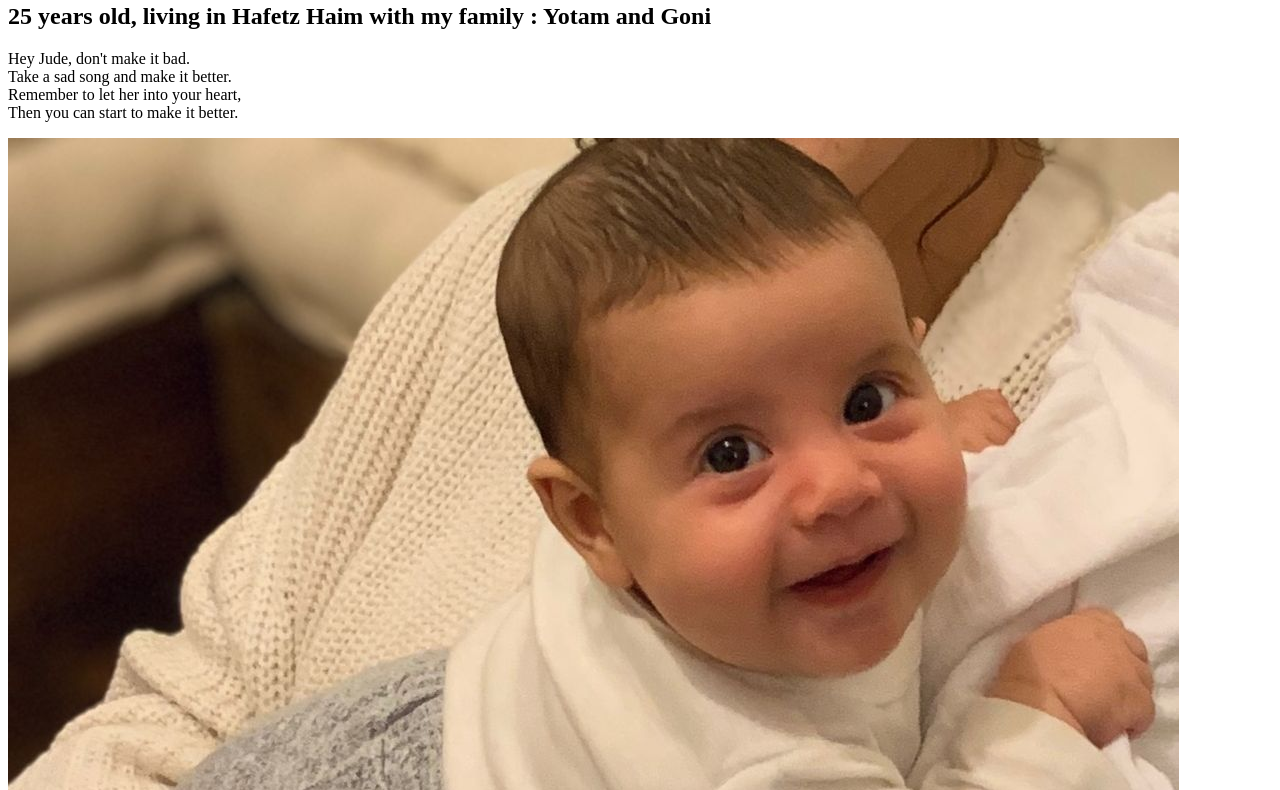
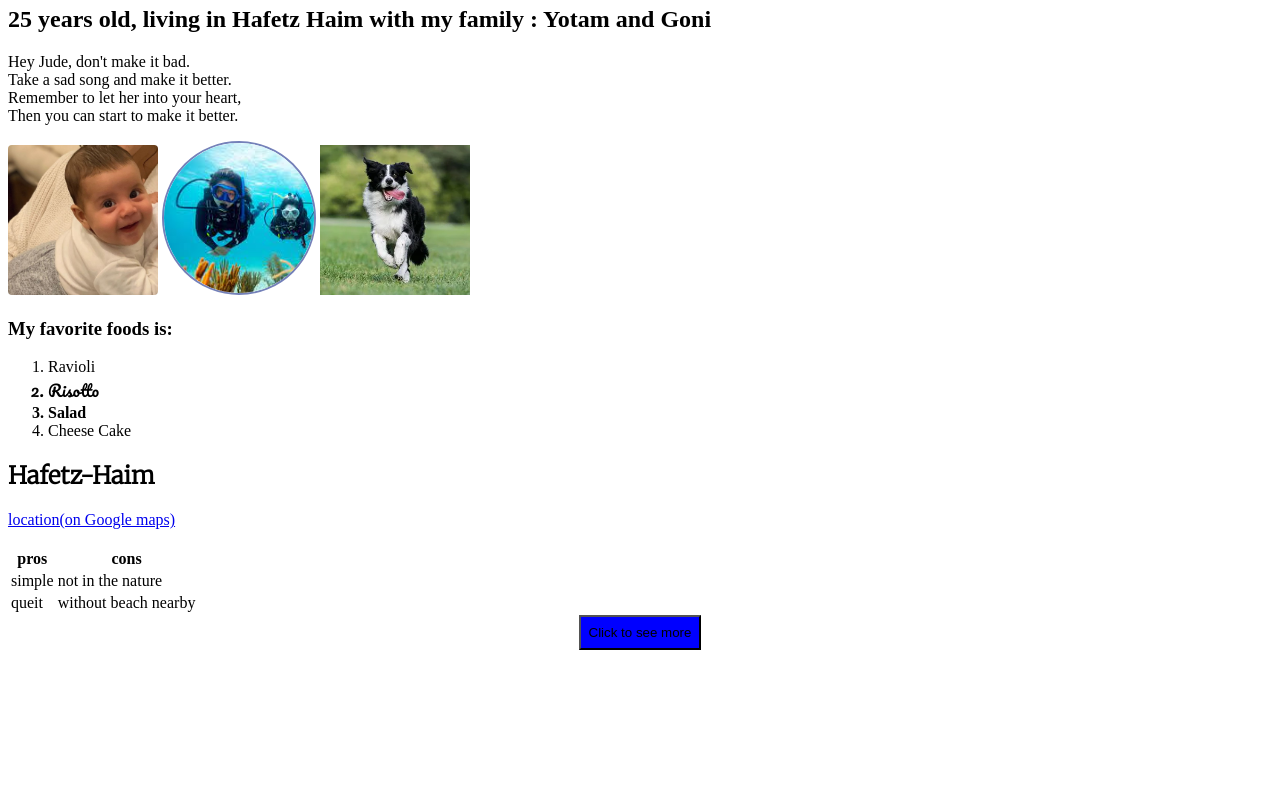
Before and after one commit to maayanramot/EX4, a plain HTML site: page Aboutme.html in a window 1280 px wide. Shown: the part 77-867 px from the top of the page. After the commit the page ends 800 px from the top, so only its background shows below. Drawn offline with Linux system fonts and the light colour scheme.

Commit message:
stylecss

```diff
--- a/Aboutme.html
+++ b/Aboutme.html
@@ -5,6 +5,9 @@
     <meta http-equiv="X-UA-Compatible" content="IE=edge">
     <meta name="viewport" content="width=device-width, initial-scale=1.0">
     <title>About me</title>
+    <link rel="preconnect" href="https://fonts.googleapis.com"><link rel="preconnect" href="https://fonts.gstatic.com" crossorigin><link href="https://fonts.googleapis.com/css2?family=Merriweather:wght@300&display=swap" rel="stylesheet">
+    <link rel="stylesheet" href="/EX4/Style.css">
+    <link rel="preconnect" href="https://fonts.googleapis.com"><link rel="preconnect" href="https://fonts.gstatic.com" crossorigin><link href="https://fonts.googleapis.com/css2?family=Pacifico&display=swap" rel="stylesheet">
 </head>
 <body>
    <h1>Maayan Ramot</h1>
@@ -15,20 +18,20 @@
     Then you can start to make it better.<br>
     </p>
     <section>
-        <img src="/EX4/assets/Goni.jpg"/><br>
-        <img src="/EX4/assets/diving.jpg"/>
+        <img class="left" src="/EX4/assets/Goni.jpg"/>
+        <img class="middle" src="/EX4/assets/diving.jpg"/>
         <img src="/EX4/assets/dog.jpg"/>
     </section>
     <h3>My favorite foods is:</h3>
     <ol>
         <li>Ravioli</li>
-        <li>Risotto</li>
-        <li>Salad</li>
+        <li class="second">Risotto</li>
+        <li class="third">Salad</li>
         <li>Cheese Cake</li>
     </ol>
     <section>
         <h1>Hafetz-Haim</h1>
-        <a href="https://goo.gl/maps/9cTdVqTeqpaSFbBw9">location(on Google maps)</a><br><br>
+        <a href="https://goo.gl/maps/9cTdVqTeqpaSFbBw9" target="_blank">location(on Google maps)</a><br><br>
         <table>
             <tr>
                 <th>pros</th>
@@ -44,5 +47,6 @@
             </tr>
         </table>
     </section>
+    <button type="button">Click to see more</button>
 </body>
 </html>
--- /dev/null
+++ b/Style.css
@@ -0,0 +1,46 @@
+h1 {
+    font-family: 'Merriweather', serif;
+    }
+
+ img {
+    height: 150px;
+    width: 150px;
+    object-fit: cover;
+  }
+
+  .middle {
+    border: 2px solid rgb(116, 129, 185);
+    border-radius: 50%;
+  }
+
+  .left {
+    border-radius: 4px;
+  }
+
+  .second {
+    font-family: 'Pacifico', cursive;
+  }
+
+  .third {
+    font-weight: bold;
+  }
+
+  a:visited {
+    color: rgb(180, 148, 107);
+  }
+
+  a:hover {
+    color: rgb(211, 128, 170);
+  }
+
+  button {
+    padding : 8px;
+    background-color: blue;
+    margin:0 auto;
+    display: block;
+  }
+
+  button:hover {
+    color: white;
+    background-color: darkblue;
+  }
```
Also changed, not shown: assets/puppy.jpg (deleted).
